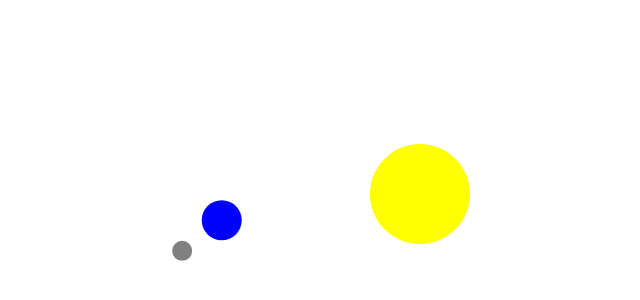
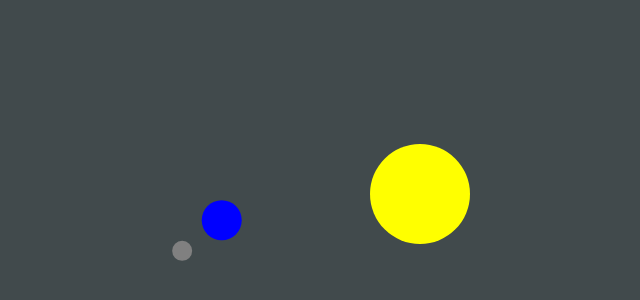
Before and after one commit to Indy907/earthm, a plain HTML site: page index.html in a window 1280 px wide. Shown: the part 206-506 px from the top of the page, without its empty margins (220-860 px from the left). Drawn offline with Linux system fonts and the light colour scheme.

Commit message:
Update index.html

```diff
--- a/index.html
+++ b/index.html
@@ -11,11 +11,11 @@
             align-items: center;
             height: 100vh;
             margin: 0;
-            background-color: white;
+            background-color: space;
         }
         canvas {
             display: block;
-            background-color: #FFFFFF;
+            background-color: #414a4c;
         }
     </style>
 </head>
```
